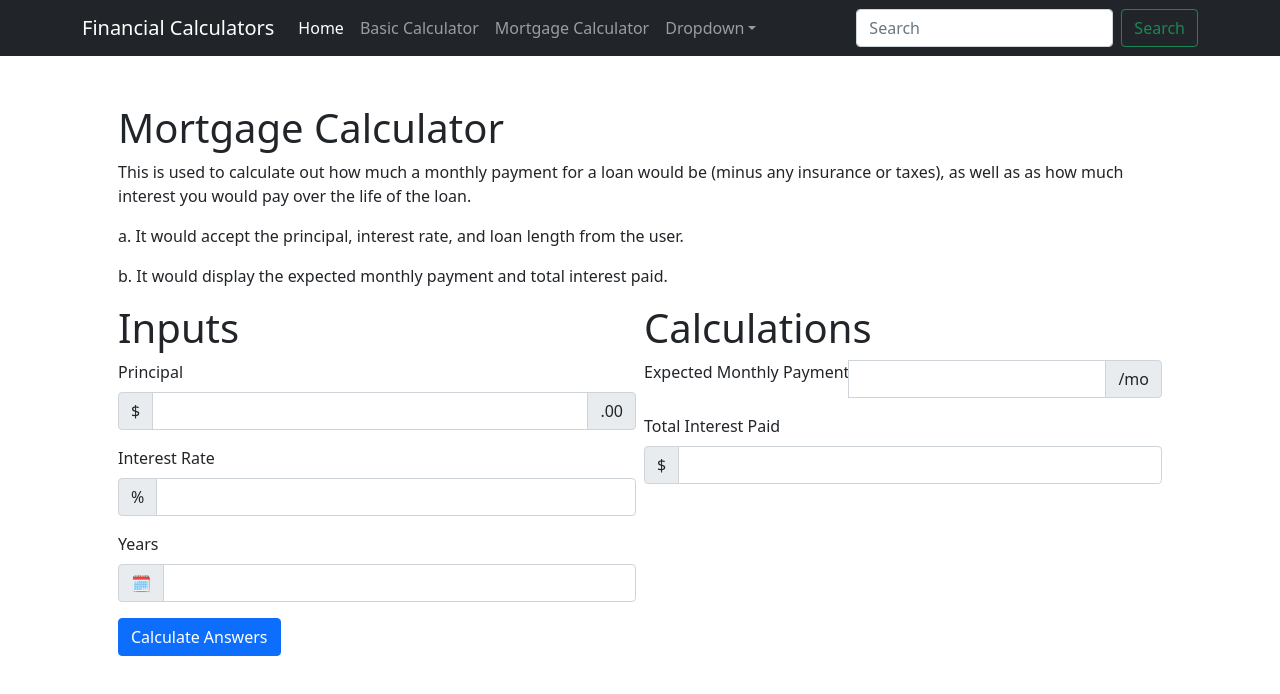
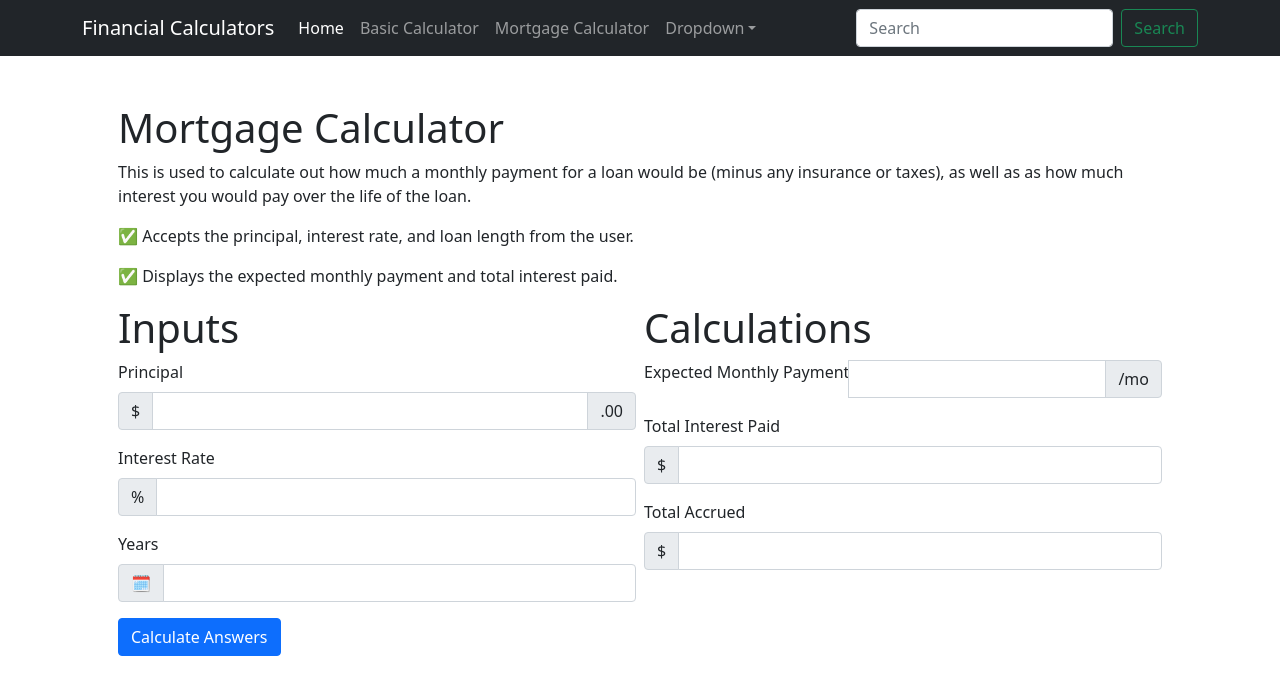
Before and after one commit to leannabon/FinancialCalculator, a plain HTML site: page Calculators/mortagageCalculator.html in a window 1280 px wide. Drawn offline with nearby package versions, Linux system fonts and the light colour scheme; files that its build step writes are made by us from their sources; files whose address does not match are found by name.

Commit message:
Defined accrued amount formula, time for test

```diff
--- a/Calculators/mortagageCalculator.html
+++ b/Calculators/mortagageCalculator.html
@@ -61,10 +61,10 @@
             This is used to calculate out how much a monthly payment for a loan would be (minus any insurance or taxes), as well as as how much interest you would pay over the life of the loan.
         </p>
         <p>
-        a. It would accept the principal, interest rate, and loan length from the user.
+        ✅ Accepts the principal, interest rate, and loan length from the user.
         </p>
         <p>
-        b. It would display the expected monthly payment and total interest paid.
+        ✅ Displays the expected monthly payment and total interest paid.
         </p>
 
 
@@ -98,21 +98,30 @@
             </div>
             <!--Answer Section-->
 
-            <!--answer1Field-->
+            <!--Expected Monthly Payment-->
             <div class="col">
                 <h1>Calculations</h1>
                 <div class="input-group mb-3">
                     <label for="" class="form-label">Expected Monthly Payment</label>
-                    <input type="text" class="form-control" name="" id="answer1Field" aria-describedby="helpId" placeholder="">
+                    <input type="text" class="form-control" name="" id="monthlyPayField" aria-describedby="helpId" placeholder="">
                     <span class="input-group-text">/mo</span>
                 </div>
 
-            <!--answer2Field-->
+            <!--Total Interest Paid-->
             <label for="" class="form-label">Total Interest Paid</label>
             <div class="col">
                 <div class="input-group mb-3">
                     <span class="input-group-text">$</span>
-                    <input type="text" class="form-control" name="" id="answer2Field" aria-describedby="helpId" placeholder="">
+                    <input type="text" class="form-control" name="" id="interestPaidField" aria-describedby="helpId" placeholder="">
+
+                </div>
+
+            <!--Total Accrued Amount-->
+            <label for="" class="form-label">Total Accrued <i class="fa fa-sort-amount-desc" aria-hidden="true"></i></label>
+            <div class="col">
+                <div class="input-group mb-3">
+                    <span class="input-group-text">$</span>
+                    <input type="text" class="form-control" name="" id="accruedAmountField" aria-describedby="helpId" placeholder="">
 
                 </div>
 
--- a/scripts.js
+++ b/scripts.js
@@ -61,17 +61,33 @@ function init() {
 }
 
 //MORTGAGE CALCULATOR
+
+//Define event for button action
 function init() {
   const calculateBtn = document.getElementById("btnCalculate");
   calculateBtn.onclick = onCalculateBtnClicked;
 }
 
+//Inputs define
 function onCalculateBtnClicked() {
   let principalAmount = Number(document.getElementById("principalAmount").value);
   let percentAmount = Number(document.getElementById("percentAmount").value);
   let yearsAmount = Number(document.getElementById("yearsAmount").value);
 
-  let result = number1 + number2;
-  document.getElementById("answerField").value = result;
+//Compound interest calculator
+
+    let nomialInterest = percentAmount / 100;
+    let accruedAmountField = principalAmount (1 + nomialInterest / 12) ^ 12 * yearsAmount;
+
+
+//Define formula for displaying monthly Payment
+    document.getElementById("monthlyPayField").value = monthlyPayField;
+
+//Define formula for interest paid
+    document.getElementById("interestPaidField").value = interestPaidField;
+
+//Define formula for displaying total accrued amount
+document.getElementById("accruedAmountField").value = accruedAmountField;
+
 
 }
```
